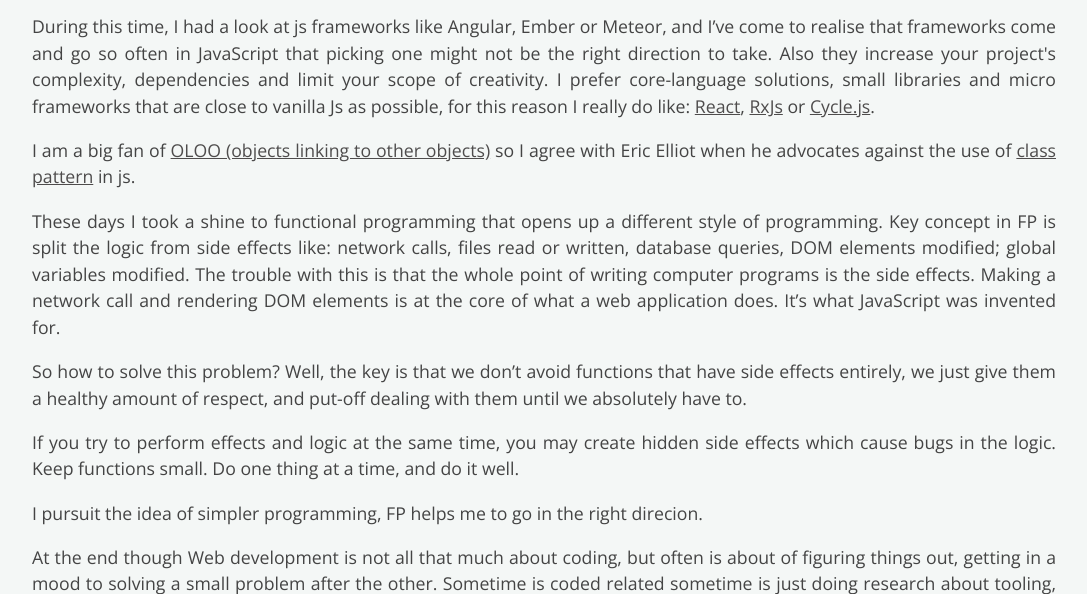
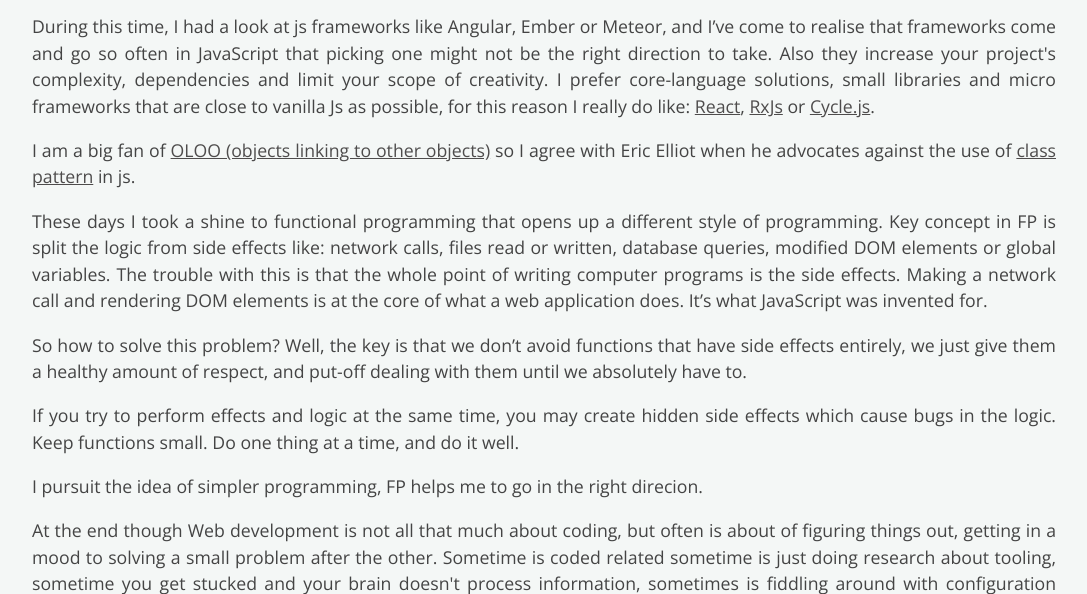
Before and after one commit to SimoNonnis/Robot2, a PHP site: page /about in a window 1280 px wide. Shown: the part 1297-1891 px from the top of the page, without its empty margins (96-1183 px from the left). Run offline with PHP 8.4, Linux system fonts and the light colour scheme; some web fonts are replaced.

Commit message:
Update about.php

```diff
--- a/about.php
+++ b/about.php
@@ -79,7 +79,7 @@
              when he advocates against the use of <a href="https://vimeo.com/69255635" target="_blank">class pattern</a> in js.
           </p>
           <p>These days I took a shine to functional programming that opens up a different style of programming.
-             Key concept in FP is split the logic from side effects like: network calls, files read or written, database queries, DOM elements modified; global variables modified.
+             Key concept in FP is split the logic from side effects like: network calls, files read or written, database queries, modified DOM elements or global variables.
              The trouble with this is that the whole point of writing computer programs is the side effects. Making a network call and rendering DOM elements is at the core
              of what a web application does. It’s what JavaScript was invented for.
           </p>
```
